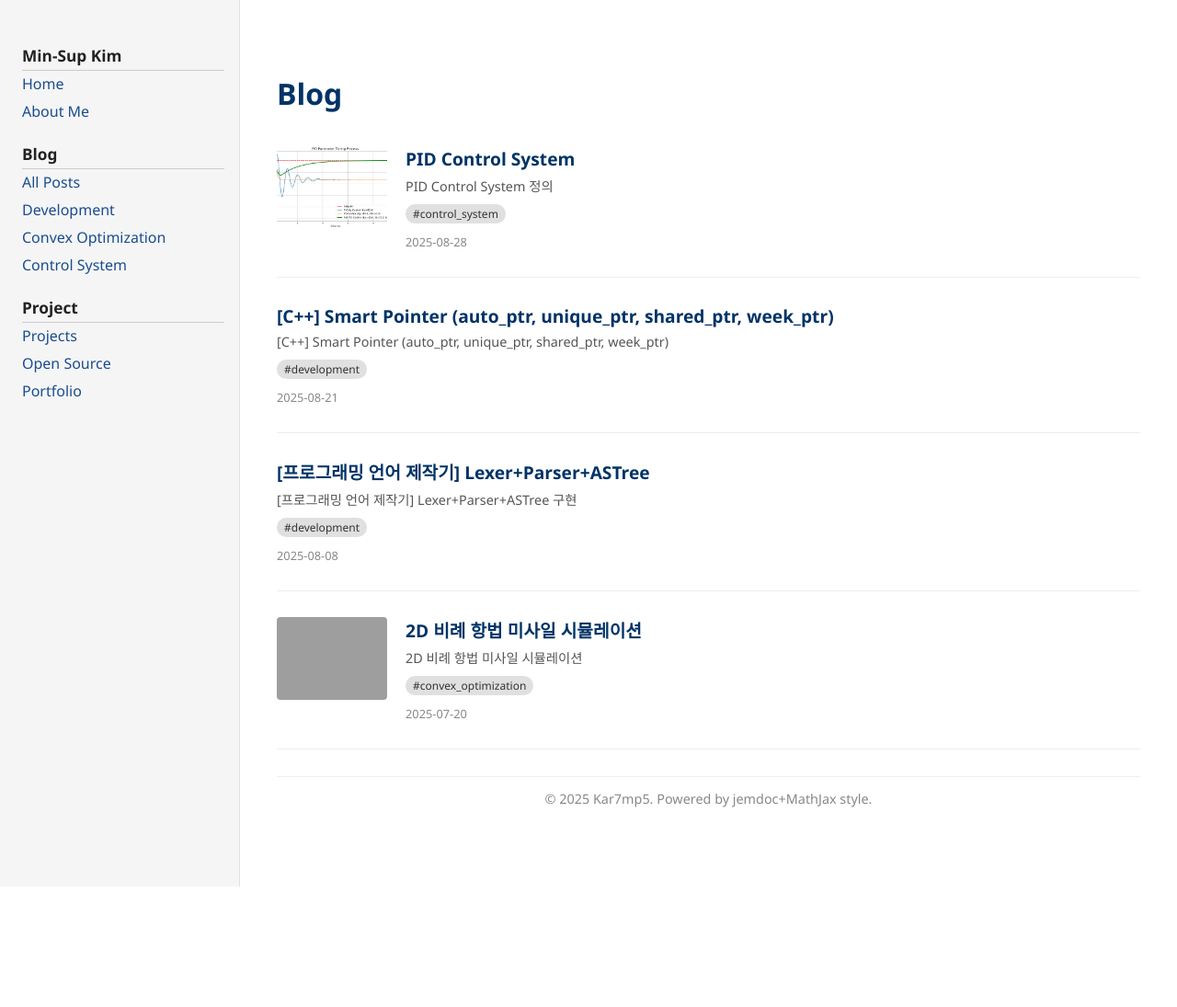
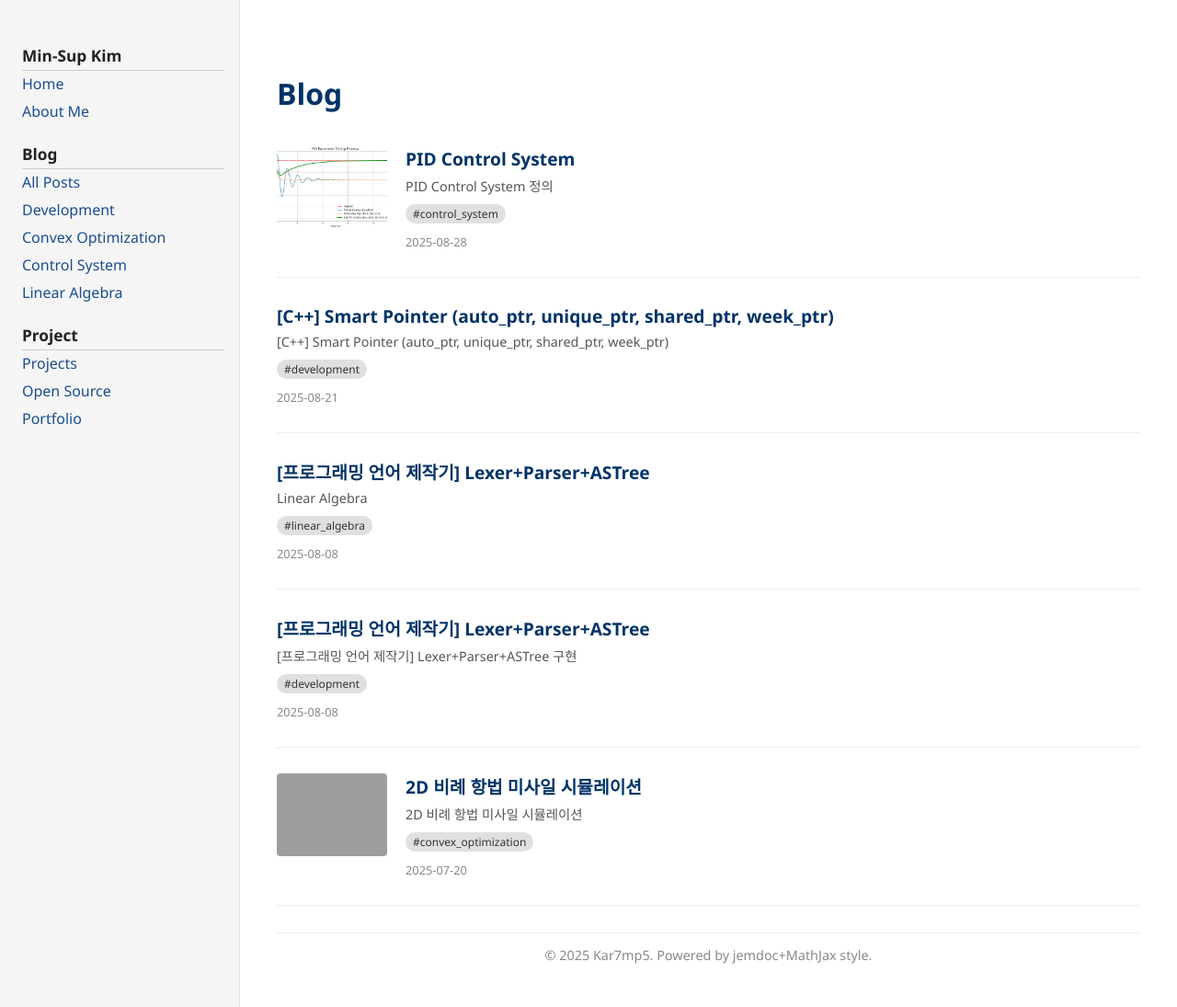
Before and after one commit to kar7mp5/kar7mp5.github.io, a Jekyll site: the page built from blog.md, in a window 1280 px wide. Shown: the whole page at 92% size. Built offline with Jekyll 4.4.1, drawn with Linux system fonts in a browser that asks for light colours; before the commit the page ends 964 px from its top, so only the background shows below that; grey boxes are pictures that could not be loaded.

Commit message:
feat: Add 'Iinear Algebra'

```diff
--- a/_includes/sidebar.html
+++ b/_includes/sidebar.html
@@ -13,6 +13,7 @@
       <li><a href="/categories/development">Development</a></li>
       <li><a href="/categories/convex_optimization">Convex Optimization</a></li>
       <li><a href="/categories/control_system">Control System</a></li>
+      <li><a href="/categories/linear_algebra">Linear Algebra</a></li>
     </ul>
   </div>
   <div class="menu-section">
--- /dev/null
+++ b/_posts/linear_algebra/linear/2025-08-08-lexer-parser-ast.md
@@ -0,0 +1,11 @@
+---
+layout: default
+title: "[프로그래밍 언어 제작기] Lexer+Parser+ASTree"
+date: 2025-08-08 09:00:00 +0900
+categories: linear_algebra
+permalink: /20250808/lexer-parser-ast.html
+---
+
+# Linear Algebra
+
+##
--- /dev/null
+++ b/categories/linear_algebra.md
@@ -0,0 +1,5 @@
+---
+layout: category
+category: linear_algebra
+title: Linear Algebra
+---
```
